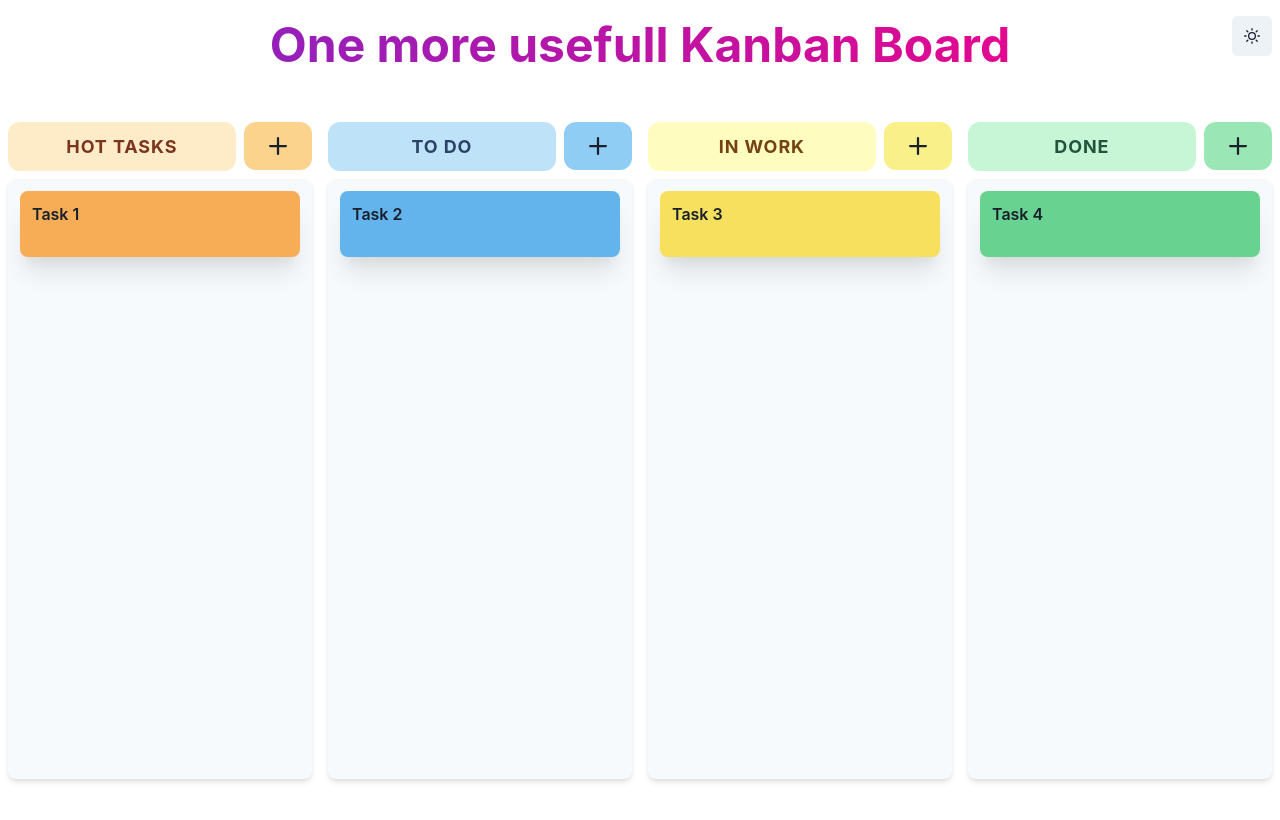
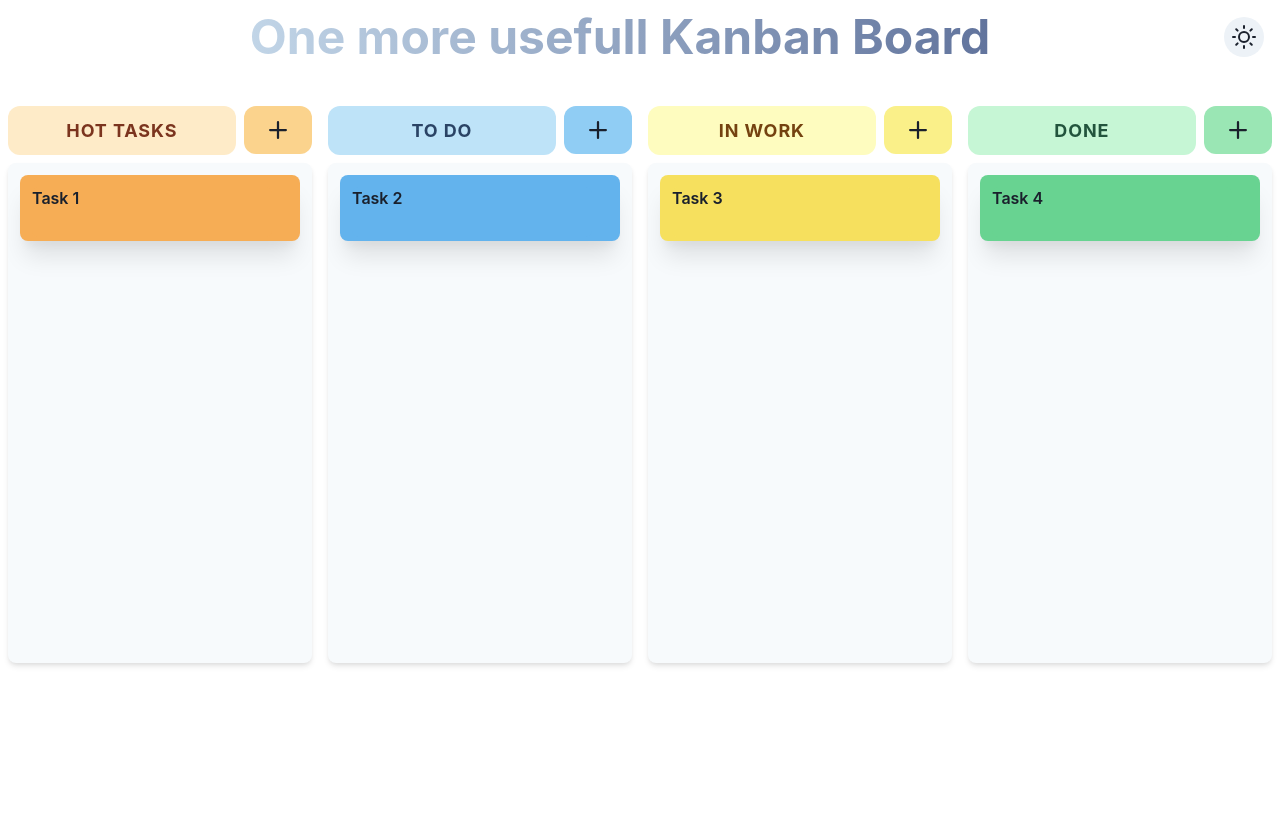
Before and after one commit to getFrontend/react-app-kanbanboard, a React (Vite) app: page / in a window 1280 px wide. Shown: the top 820 px of the page. Built offline with nearby package versions, Linux system fonts and the light colour scheme.

Commit message:
update styles with chakra

```diff
--- a/src/App.tsx
+++ b/src/App.tsx
@@ -1,5 +1,4 @@
-// import { useState } from 'react';
-import { Heading, Container, SimpleGrid } from '@chakra-ui/react';
+import { Heading, Container, SimpleGrid, Flex } from '@chakra-ui/react';
 import Column from './components/Column/Column';
 import { ColumnType } from './utils/enums';
 import { DndProvider } from 'react-dnd';
@@ -10,22 +9,35 @@ function App() {
 
   return (
     <main>
+      <Container
+        maxWidth="container.xl"
+        py={2}
+      >
+        <Flex
+          align="center"
+        >
           <Heading
+            w="full"
             fontSize={{ base: 'xl', sm: '4xl', md: '5xl' }}
             fontWeight="bold"
             textAlign="center"
-        bgGradient="linear(to-r, #7928CA, #FF0080)"
+            bgGradient="linear(to-r, #E0F4FF, #435585)"
             bgClip="text"
-        mt={4}
           >
             One more usefull Kanban Board
           </Heading >
-      <DarkModeIconButton position="absolute" top={0} right={2} />
+          <DarkModeIconButton
+            fontSize={{ base: 'lg', md: '2xl' }}
+            rounded="3xl"
+          />
+        </Flex>
+
+      </Container>
       <DndProvider backend={HTML5Backend}>
         <Container
           maxWidth="container.xl"
           px={2}
-          py={12}
+          py={8}
         >
           <SimpleGrid
             columns={{ base: 1, md: 2, lg: 4 }}
--- a/src/components/Column/Column.tsx
+++ b/src/components/Column/Column.tsx
@@ -91,7 +91,7 @@ function Column({ column }: { column: ColumnType }) {
       <Stack
         ref={dropRef}
         direction={{ base: 'row', md: 'column' }}
-        h={{ base: 300, md: 600 }}
+        h={{ base: 200, md: 500 }}
         p={3}
         mt={2}
         spacing={4}
```
Lines whose indentation alone changed are shown as unchanged.
